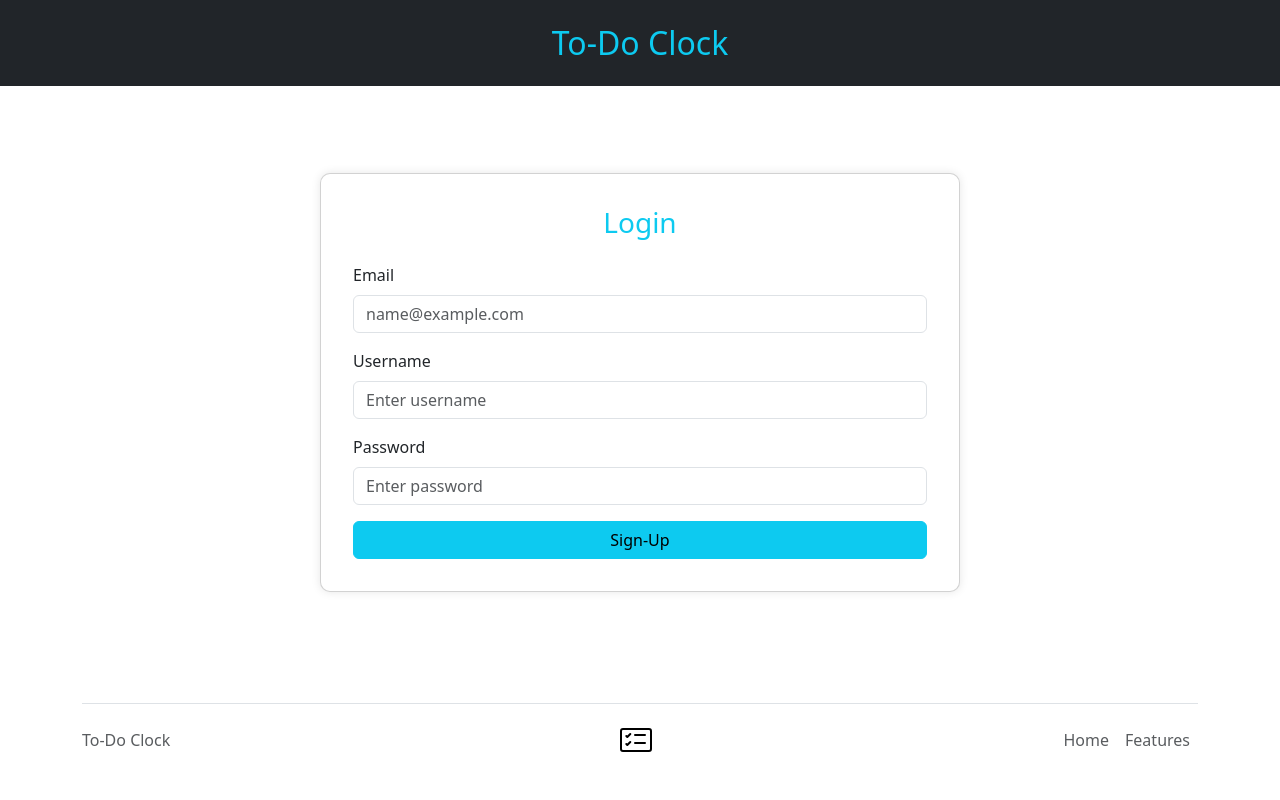
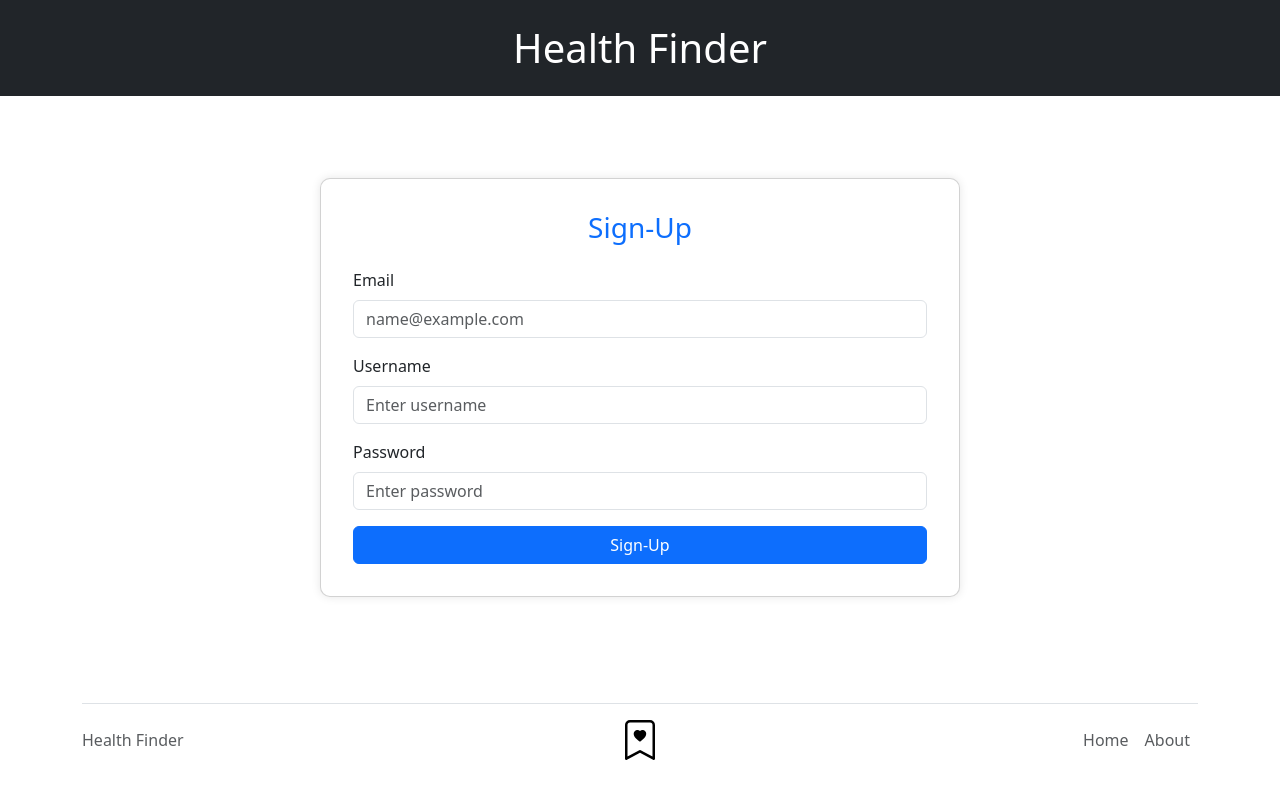
Before and after one commit to parthaMalladi/Capstone-Website, a Flask app: template templates/signUp.html in a window 1280 px wide. Run offline with Flask 3, Linux system fonts and the light colour scheme; the template is opened without the code that fills it, so the values that code supplies are empty; some libraries are stand-ins or nearby versions.

```diff
--- a/app.py
+++ b/app.py
@@ -6,7 +6,7 @@ from sqlalchemy.schema import PrimaryKeyConstraint
 app = Flask(__name__)
 
 # Connect to PostgreSQL
-DATABASE_URL = ""
+DATABASE_URL = "postgresql+psycopg2://postgres:Partha#2004@localhost/HealthFinder"
 engine = create_engine(DATABASE_URL)
 Base = declarative_base()
 DBSession = sessionmaker(bind=engine)
@@ -15,13 +15,9 @@ db_session = DBSession()
 # Define User table
 class User(Base):
     __tablename__ = 'users'
-    username = Column(String, nullable=False)
+    username = Column(String, primary_key=True)
     email = Column(String, nullable=False)
     password = Column(String, nullable=False)
-
-    __table_args__ = (
-        PrimaryKeyConstraint('username', 'email'),
-    )
 
 # Create the table (run once)
 Base.metadata.create_all(engine)
@@ -37,12 +33,57 @@ def index():
 
 @app.route('/login', methods=["GET", "POST"])
 def login():
+    loginFeedback = "DNE"
     global loggedIn, user
-    return redirect(url_for("index"))
+
+    if request.method == "POST":
+        username = request.form["username"]
+        password = request.form["password"]
+
+        # SQL query to get user info
+        user_obj = db_session.query(User).filter_by(username=username).first()
+
+        # Check if user exists
+        if user_obj:
+            storedPassword = user_obj.password
+            if password == storedPassword:
+                loggedIn = True
+                user = username
+                return redirect(url_for("index"))
+            else:
+                loginFeedback = "passwordDNE"
+        else:
+            loginFeedback = "userDNE"
+
+    return render_template('login.html', loginFeedback=loginFeedback)
 
 @app.route('/signUp', methods=["GET", "POST"])
 def signUp():
-    return redirect(url_for("index"))
+    accountStatus = "DNE"
+
+    if request.method == "POST":
+        username = request.form["username"]
+        email = request.form["email"]
+        password = request.form["password"]
+
+        # Check if user already exists by username
+        existing_user = db_session.query(User).filter_by(username=username).first()
+
+        if existing_user:
+            return render_template("signUp.html", accountStatus="Exists")
+
+        # Create and insert new user
+        new_user = User(
+            username=username,
+            email=email,
+            password=password
+        )
+
+        db_session.add(new_user)
+        db_session.commit()
+        accountStatus = "Created"
+
+    return render_template('signUp.html', accountStatus=accountStatus)
 
 @app.route('/about')
 def about():
--- a/templates/signUp.html
+++ b/templates/signUp.html
@@ -27,13 +27,13 @@
     </style>
 </head>
 <body>
-    <div class="bg-dark text-info py-4 text-center">
-      <h2 class="mb-0">To-Do Clock</h2>
+    <div class="bg-dark text-white py-4 text-center">
+      <h1 class="mb-0">Health Finder</h1>
     </div>
 
     <div class="login-container">
         <div class="card login-card w-50">
-            <h3 class="text-center mb-4 text-info">Login</h3>
+            <h3 class="text-center mb-4 text-primary">Sign-Up</h3>
             <form action="/signUp" method="POST">
                 <div class="mb-3">
                   <label for="email" class="form-label">Email</label>
@@ -47,38 +47,38 @@
                     <label for="password" class="form-label">Password</label>
                     <input type="password" class="form-control" name="password" placeholder="Enter password" required>
                 </div>
-                <button type="submit" class="btn btn-info submit-btn w-100">Sign-Up</button>
+                <button type="submit" class="btn btn-primary submit-btn w-100">Sign-Up</button>
             </form>
+
+            {% if accountStatus == "Exists" %}
+                <div class="alert alert-danger mt-4 text-center">
+                    Pick A Different Username!
+                </div>
+            {% elif accountStatus == "Created" %}
+                <div class="alert alert-success mt-4 text-center">
+                    Account Succesfully Created!
+                </div>
+                <div class="text-center mt-2">
+                    <a href="/login" class="btn btn-primary w-50">Login</a>
+                </div>
+            {% endif %}
         </div>
     </div>
 
-    {% if accountStatus == "Exists" %}
-        <div class="alert alert-danger mt-3 text-center">
-            Pick A Different Username!
-        </div>
-    {% elif accountStatus == "Created" %}
-        <div class="alert alert-success mt-3 text-center">
-            Account Succesfully Created!
-        </div>
-        <div class="text-center mt-2">
-            <a href="/login" class="btn btn-info w-50">Login</a>
-        </div>
-    {% endif %}
-
     <div class="container">
         <footer class="d-flex flex-wrap justify-content-between align-items-center py-3 my-4 border-top">
-            <p class="col-md-4 mb-0 text-body-secondary">To-Do Clock</p>
+            <p class="col-md-4 mb-0 text-body-secondary">Health Finder</p>
 
             <a href="/" class="col-md-4 d-flex align-items-center justify-content-center mb-3 mb-md-0 me-md-auto link-body-emphasis text-decoration-none">
-                <svg xmlns="http://www.w3.org/2000/svg" width="40" height="32" fill="currentColor" class="bi me-2" viewBox="0 0 16 16">
-                    <path d="M14.5 3a.5.5 0 0 1 .5.5v9a.5.5 0 0 1-.5.5h-13a.5.5 0 0 1-.5-.5v-9a.5.5 0 0 1 .5-.5zm-13-1A1.5 1.5 0 0 0 0 3.5v9A1.5 1.5 0 0 0 1.5 14h13a1.5 1.5 0 0 0 1.5-1.5v-9A1.5 1.5 0 0 0 14.5 2z"/>
-                    <path d="M7 5.5a.5.5 0 0 1 .5-.5h5a.5.5 0 0 1 0 1h-5a.5.5 0 0 1-.5-.5m-1.496-.854a.5.5 0 0 1 0 .708l-1.5 1.5a.5.5 0 0 1-.708 0l-.5-.5a.5.5 0 1 1 .708-.708l.146.147 1.146-1.147a.5.5 0 0 1 .708 0M7 9.5a.5.5 0 0 1 .5-.5h5a.5.5 0 0 1 0 1h-5a.5.5 0 0 1-.5-.5m-1.496-.854a.5.5 0 0 1 0 .708l-1.5 1.5a.5.5 0 0 1-.708 0l-.5-.5a.5.5 0 0 1 .708-.708l.146.147 1.146-1.147a.5.5 0 0 1 .708 0"/>
+                <svg xmlns="http://www.w3.org/2000/svg" width="40" height="40" fill="currentColor" class="bi bi-bookmark-heart" viewBox="0 0 16 16">
+                    <path fill-rule="evenodd" d="M8 4.41c1.387-1.425 4.854 1.07 0 4.277C3.146 5.48 6.613 2.986 8 4.412z"/>
+                    <path d="M2 2a2 2 0 0 1 2-2h8a2 2 0 0 1 2 2v13.5a.5.5 0 0 1-.777.416L8 13.101l-5.223 2.815A.5.5 0 0 1 2 15.5zm2-1a1 1 0 0 0-1 1v12.566l4.723-2.482a.5.5 0 0 1 .554 0L13 14.566V2a1 1 0 0 0-1-1z"/>
                 </svg>
             </a>
 
             <ul class="nav col-md-4 justify-content-end">
                 <li class="nav-item"><a href="/" class="nav-link px-2 text-body-secondary">Home</a></li>
-                <li class="nav-item"><a href="/features" class="nav-link px-2 text-body-secondary">Features</a></li>
+                <li class="nav-item"><a href="/about" class="nav-link px-2 text-body-secondary">About</a></li>
             </ul>
         </footer>
     </div>
```
Also changed, not shown: templates/login.html (+19 -19 lines).
